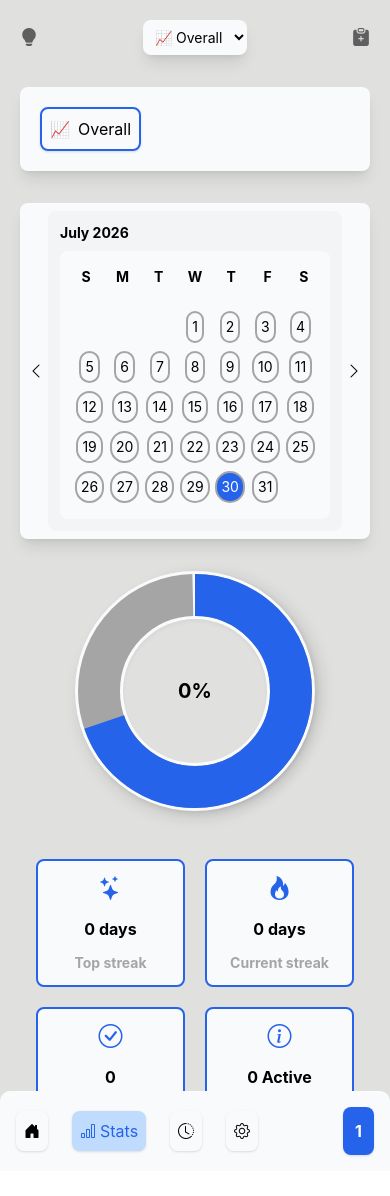
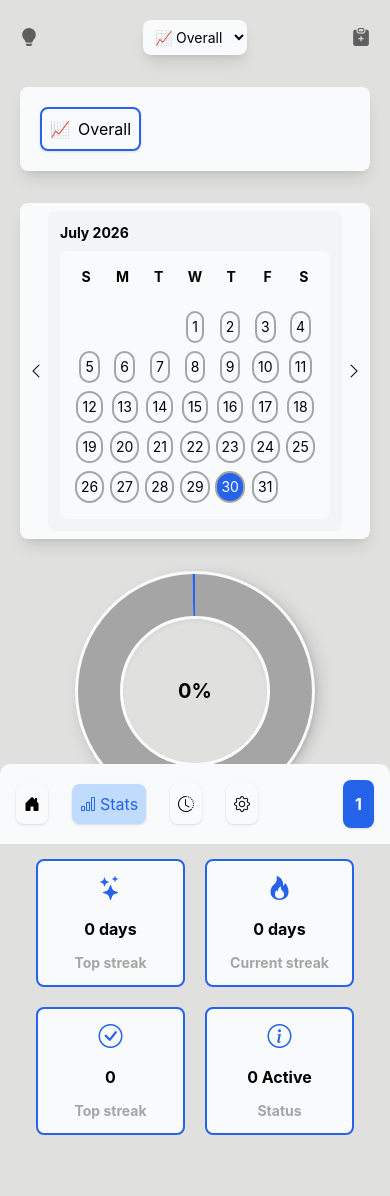
Before and after one commit to theinternetfae/Construction-site, a React (Vite) app: page /test/stats in a window 390 px wide. Shown: the top 1196 px of the page. Before the commit the page ends 1171 px from the top, so only its background shows below. Built offline with nearby package versions, Linux system fonts and the light colour scheme.

Commit message:
Fixing css, starting on history

```diff
--- a/src/index.css
+++ b/src/index.css
@@ -287,7 +287,7 @@ body {
     lg:flex-row;
 
     nav {
-      @apply px-4 py-4 w-full bottom-0 rounded-[10px_10px_0px_0px] bg-[var(--mainbd-bg)] absolute
+      @apply px-4 py-4 w-full rounded-[10px_10px_0px_0px] bg-[var(--mainbd-bg)] fixed bottom-0 z-50
       lg:sticky lg:top-0 lg:h-screen lg:w-[20vw] lg:rounded-[0px_10px_10px_0px] lg:px-5 lg:py-10;
 
       .sm-nav {
@@ -540,7 +540,8 @@ body {
         }
 
         .stats-calculator-cont {
-          @apply flex flex-col gap-8;
+          @apply flex flex-col gap-8 mb-20
+          lg:mb-0;
 
           .stats-calculator {
             @apply relative flex flex-col justify-center items-center;
--- a/src/pages/Stats.jsx
+++ b/src/pages/Stats.jsx
@@ -214,7 +214,7 @@ function Stats() {
                             cy="20"
                             r="16"
                             strokeDasharray={100}
-                            strokeDashoffset={30}
+                            strokeDashoffset={100}
                         />
 
                     </svg>
```
Also changed, not shown: src/pages/History.jsx (added, +8 -0 lines).
